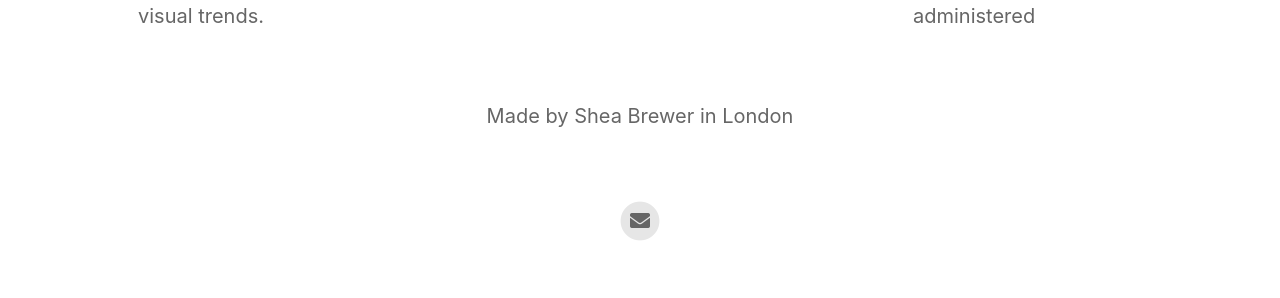
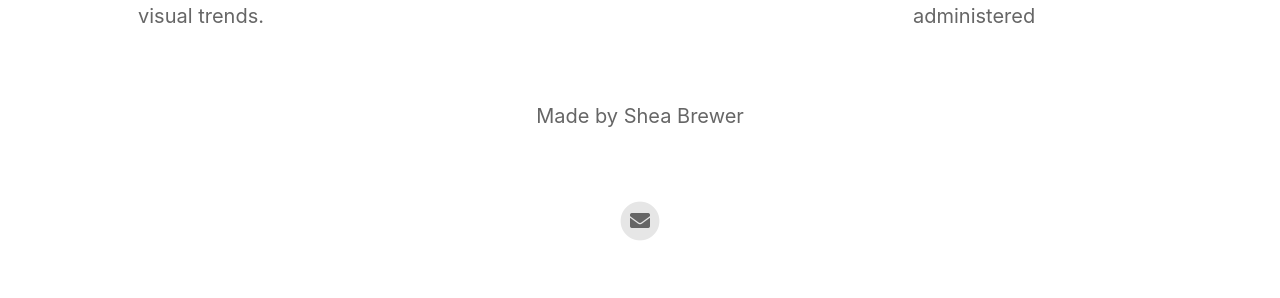
Before and after one commit to sheabrewer1986/WellBeeWebsite, a Jekyll site: the page built from index.html, in a window 1280 px wide. Shown: the part 1452-1750 px from the top of the page. Built offline with Jekyll 4.4.1, drawn with Linux system fonts in a browser that asks for light colours; nearby versions of some CDN libraries.

Commit message:
[Tweak] Removed my city location

```diff
--- a/_config.yml
+++ b/_config.yml
@@ -22,7 +22,7 @@ enable_smart_app_banner                   : true
 # Information About Yourself
 your_name                                 : Shea Brewer
 your_link                                 :
-your_city                                 : London
+your_city                                 :
 email_address                             : helpdesk@well-bee.co.uk
 linkedin_username                         :
 linkedin_company                          :
```
